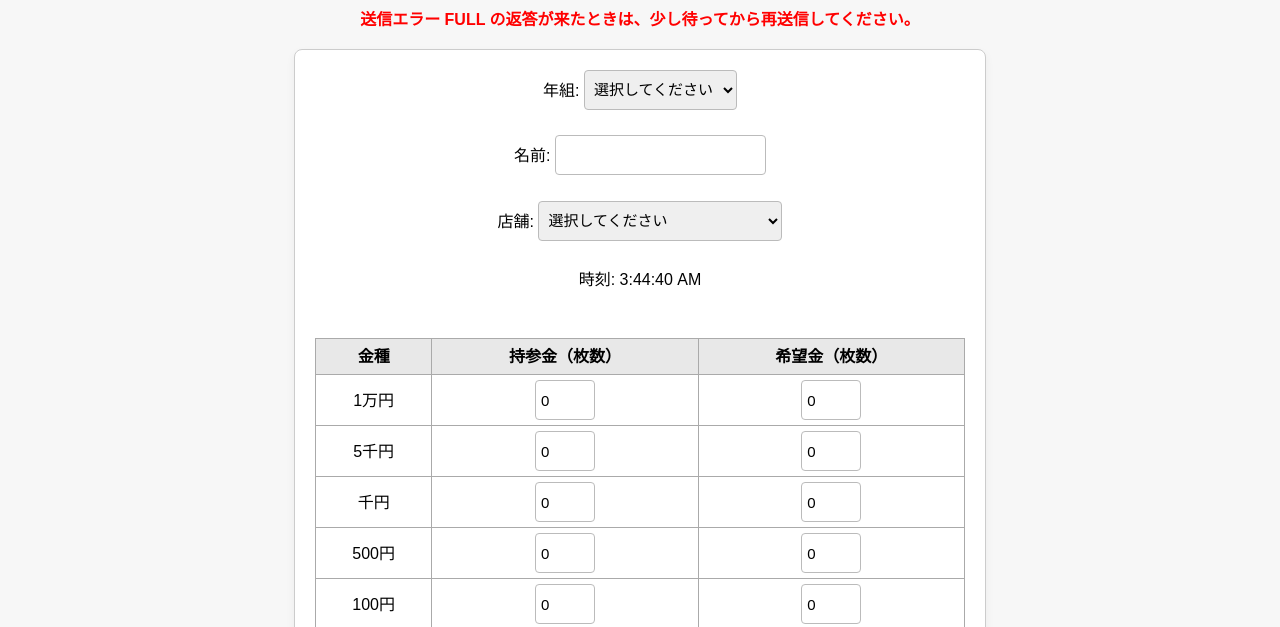
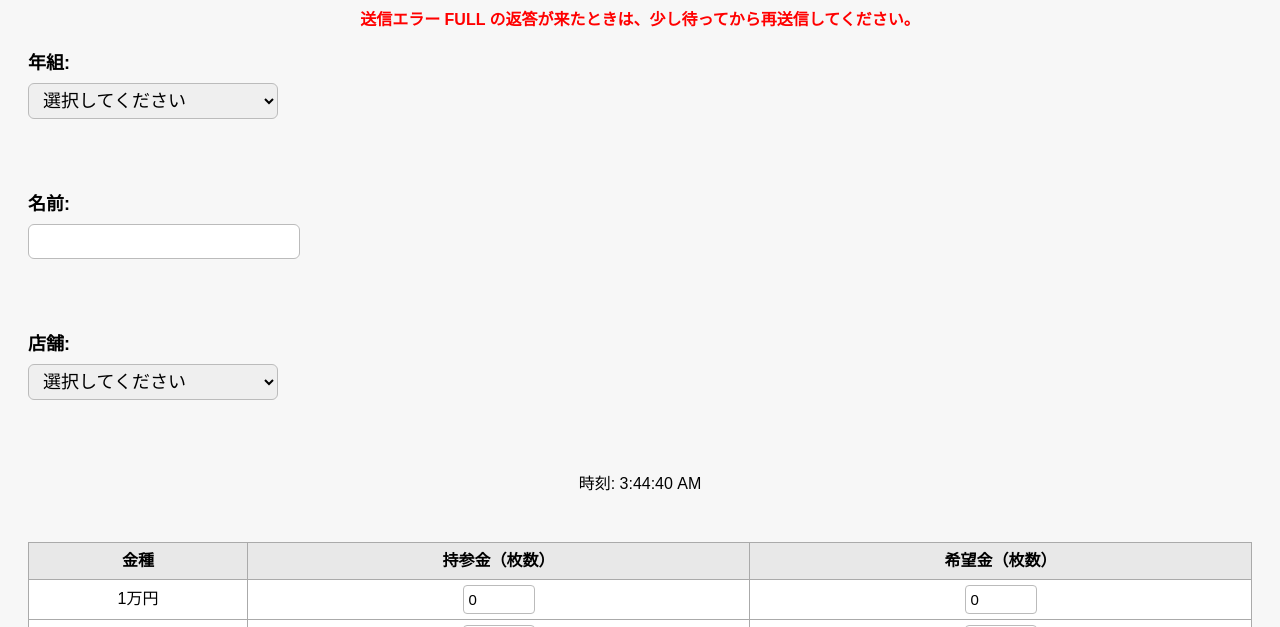
Before and after one commit to izusho3402/-, a plain HTML site: page index.html in a window 1280 px wide. Shown: the part 128-755 px from the top of the page. Drawn offline with Linux system fonts and the light colour scheme.

Commit message:
Update index.html

```diff
--- a/index.html
+++ b/index.html
@@ -4,16 +4,6 @@
   <meta charset="UTF-8">
   <title>両替伝票</title>
   <style>
-    /* 入力欄の高さと文字位置を統一 */
-select,
-input[type="text"],
-input[type="number"] {
-  height: 40px;        /* 全部同じ高さへ */
-  padding-left: 10px;  /* 左端の位置を揃える */
-  box-sizing: border-box;
-  font-size: 18px;
-}
-
         body {
           text-align: center;
       font-family: "Yu Gothic", "Hiragino Sans", sans-serif;
@@ -104,6 +94,30 @@ input[type="number"] {
     .error[style] {
   text-align: center;
 }
+    .form-row {
+  display: flex;
+  flex-direction: column;
+  align-items: flex-start; /* 左揃え */
+  margin-bottom: 20px;
+}
+
+/* ラベルのデザイン */
+.form-row label {
+  font-weight: bold;
+  margin-bottom: 5px;
+  font-size: 18px;
+}
+
+/* 入力欄を統一 */
+.form-row select,
+.form-row input[type="text"] {
+  width: 250px;       /* 必要に応じて調整 */
+  padding: 6px 10px;
+  font-size: 18px;
+  border-radius: 6px;
+  border: 1px solid #bbb;
+}
+
   </style>
 </head>
 <body>
@@ -113,8 +127,8 @@ input[type="number"] {
     送信エラー FULL の返答が来たときは、少し待ってから再送信してください。
   </p>
 
-  <form id="exchangeForm">
-        年組:
+<div class="form-row">
+  <label>年組:</label>
     <select name="class" required>
       <option value="">選択してください</option>
       <option value="2-1">2-1</option>
@@ -123,9 +137,16 @@ input[type="number"] {
       <option value="2-4">2-4</option>
       <option value="3-1">3-1</option>
       <option value="3-4">3-4</option>
-    </select><br><br>
-    名前: <input type="text" name="name" required><br><br>
-    店舗:
+    </select>
+</div>
+<br><br>
+    <div class="form-row">
+  <label>名前:</label>
+  <input type="text" name="name" required>
+</div>
+<br><br>
+    <div class="form-row">
+  <label>店舗:</label>
     <select name="store" required>
       <option value="">選択してください</option>
       <option value="店舗1[鮮魚]">第1店舗[鮮魚]</option>
@@ -138,7 +159,7 @@ input[type="number"] {
       <option value="店舗8[雑貨・ワークショップ]">第8店舗[雑貨・ワークショップ]</option>
       <option value="店舗9[健康食品・美容]">第9店舗[健康食品・美容]</option>
       <option value="フードコート">フードコート</option>
-    </select><br><br>
+    </select></div><br><br>
     時刻: <span id="time"></span>
     <input type="hidden" name="time" id="timeInput"><br><br>
 
```
